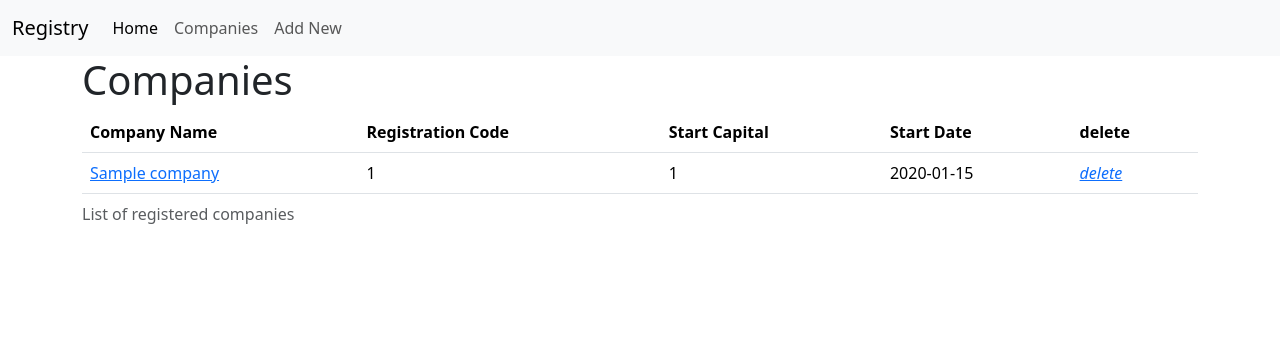
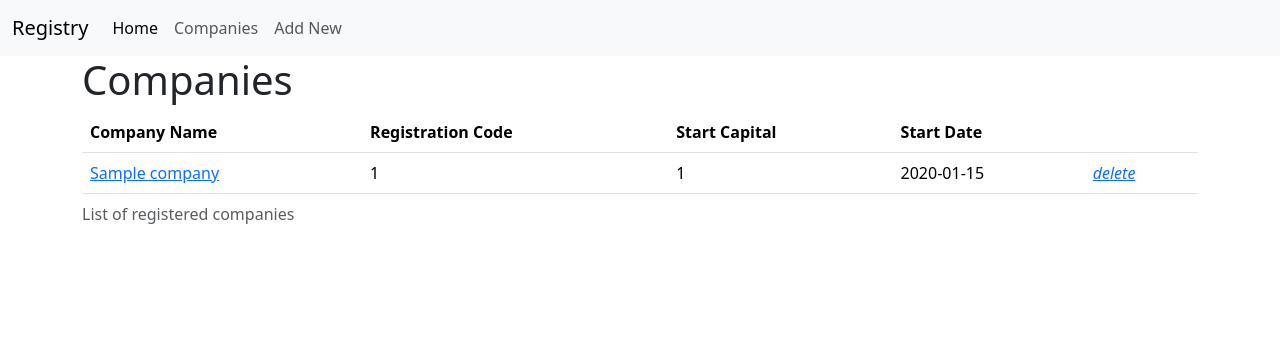
Before and after one commit to iliketurtles83/docker-flask-postgres, a Flask app: page /company/list in a window 1280 px wide. Shown: the top 356 px of the page. Run offline with Flask 2, Linux system fonts and the light colour scheme; tables that the repository leaves empty hold one stand-in row (values such as "Sample post"); some libraries are stand-ins or nearby versions.

Commit message:
no need for header

```diff
--- a/web/templates/companies.html
+++ b/web/templates/companies.html
@@ -16,7 +16,7 @@
                         <th>Registration Code</th>
                         <th>Start Capital</th>
                         <th>Start Date</th>
-                        <th>delete</th>
+                        <th></th>
                     </tr>
                 </thead>
                 {% for company in companies %}
```
